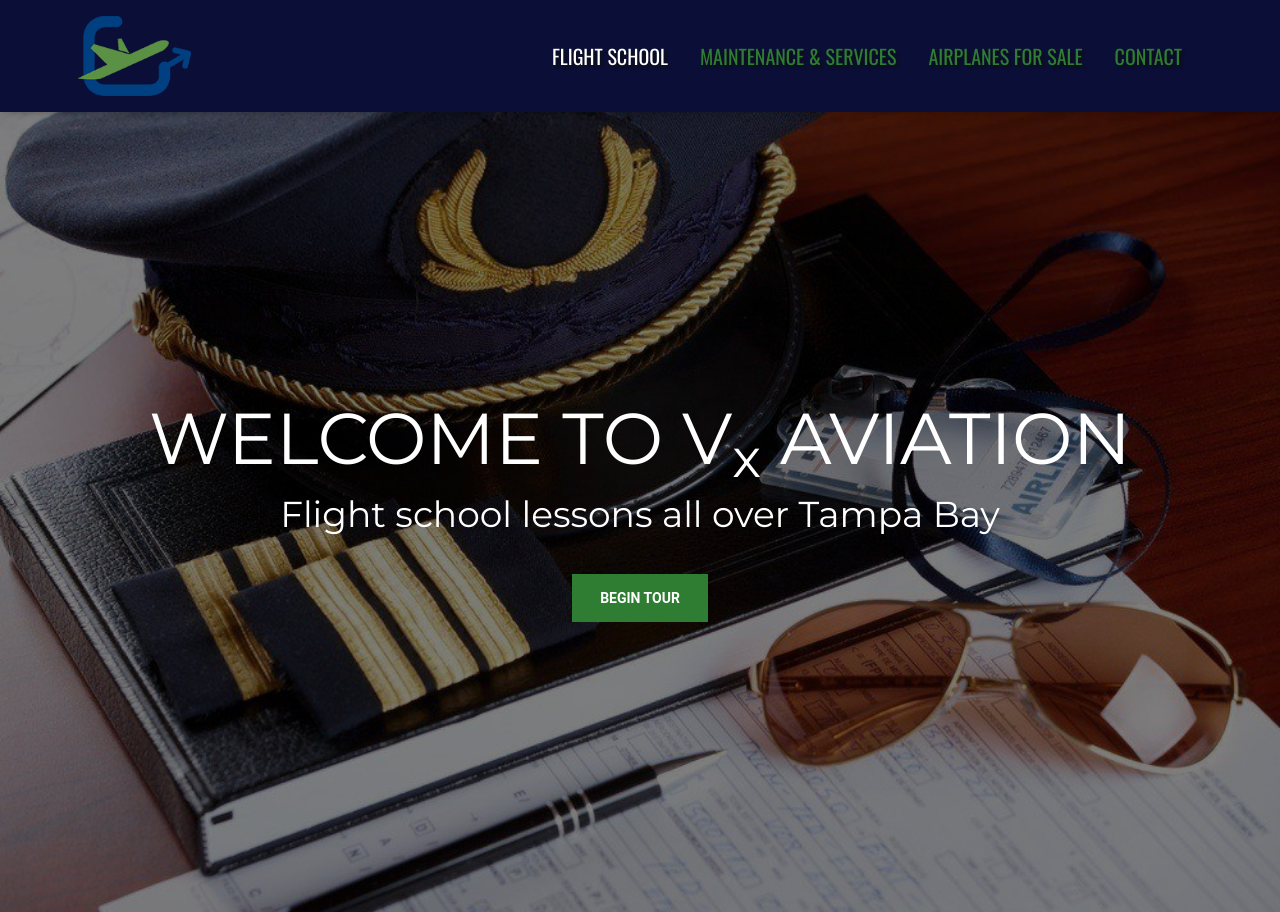
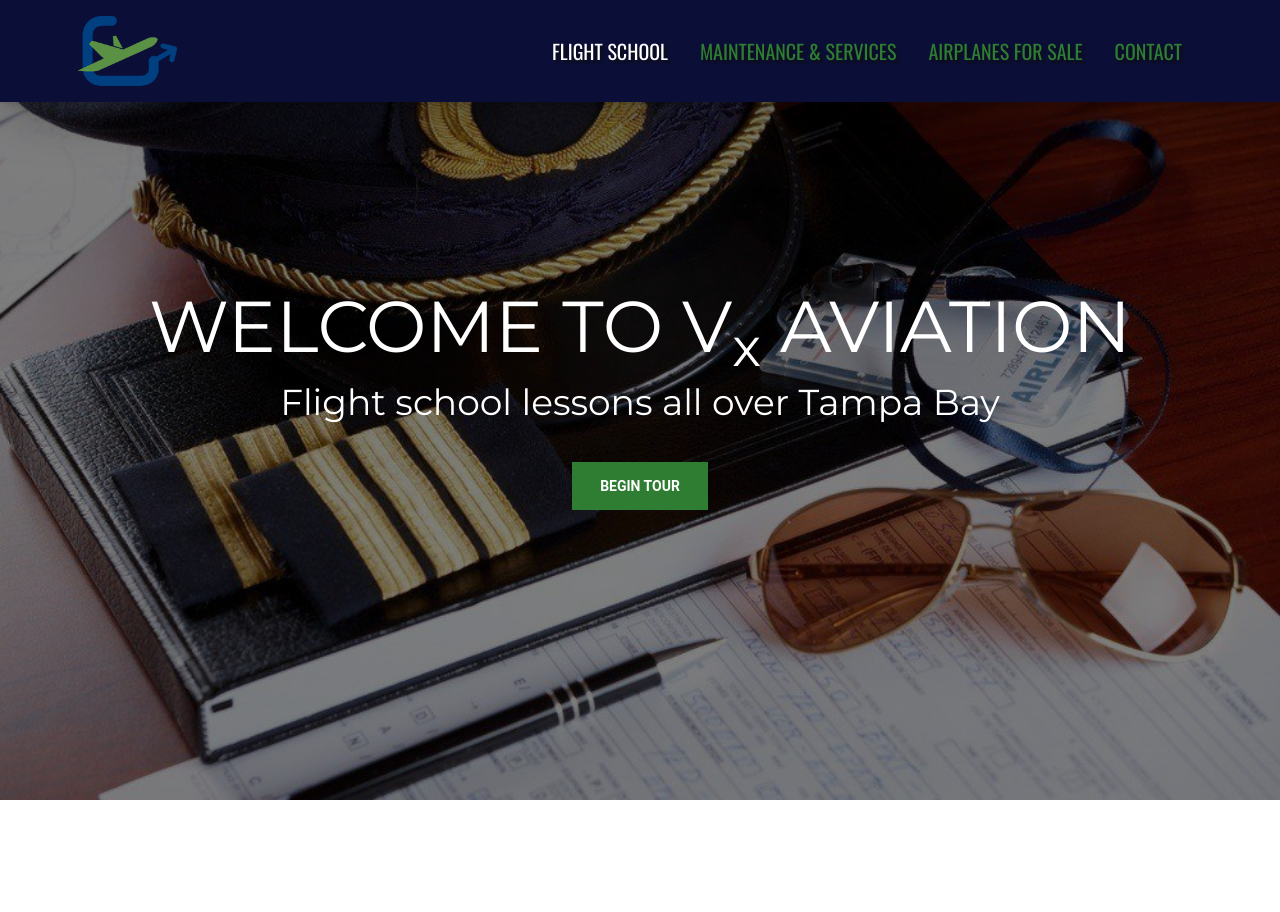
Before and after one commit to ariel-behar/vx-aviation, a React (Vite) app: page /flight-school#contact in a window 1280 px wide. After the commit the page ends 800 px from the top, so only its background shows below. Built offline with nearby package versions, Linux system fonts and the light colour scheme.

Commit message:
Updating header navigation styles

```diff
--- a/src/components/Header.tsx
+++ b/src/components/Header.tsx
@@ -72,12 +72,12 @@ export function Header() {
     )
 
     return (
-        <header className="max-h-[768px] w-screen] shadow-2xl">
-            <Navbar className="sticky border-none bg-opacity-100 top-0 z-50 h-max max-w-full rounded-none px-4 py-2 lg:px-8 lg:py-4 bg-tertiary ">
+        <header className="w-screen shadow-2xl fixed top-0 z-50 bg-tertiary">
+            <Navbar blurred={false} variant="filled" className="border-none top-0 h-max max-w-full rounded-none px-4 lg:px-8 bg-transparent">
                 <div className="container mx-auto px-2">
                     <div className="flex items-center justify-between">
                         <NavLink to="/">
-                            <img className="max-h-[50px] lg:max-h-[80px] w-auto" src={vxAviationLogo} alt="VX Aviation logo" />
+                            <img className="max-h-[50px] lg:max-h-[70px] w-auto" src={vxAviationLogo} alt="VX Aviation logo" />
                         </NavLink >
                         <div className="flex items-center gap-4">
                             <div className="mr-4 hidden lg:block">
```
